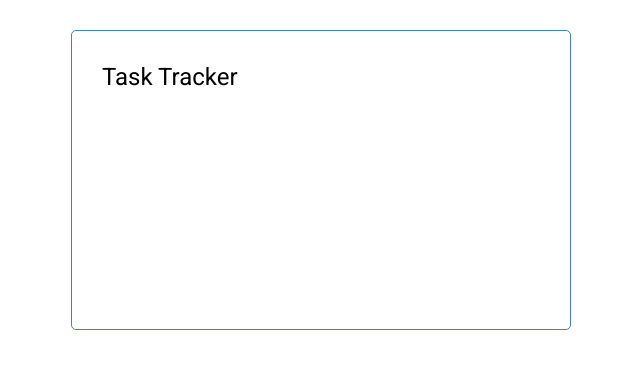
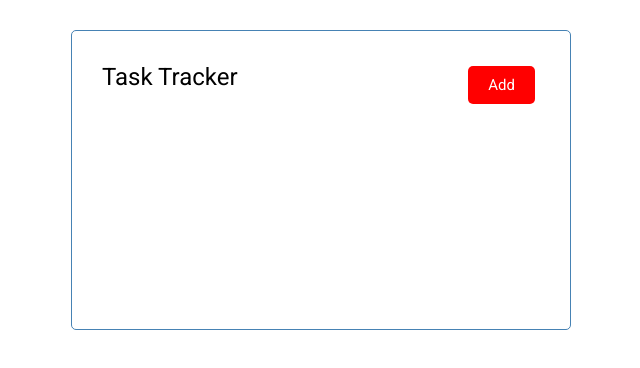
Before and after one commit to danny12344/angular-crash, an Angular app: page / in a window 1280 px wide. Shown: the top 368 px of the page, without its empty margins (319-959 px from the left). Built offline with nearby package versions, Linux system fonts and the light colour scheme.

Commit message:
adding mock-tasks.ts array

```diff
--- /dev/null
+++ b/src/app/Task.ts
@@ -0,0 +1,6 @@
+export interface Task {
+  id?: number;
+  text: string;
+  day: string;
+  reminder: boolean;
+}
--- a/src/app/components/button/button.component.html
+++ b/src/app/components/button/button.component.html
@@ -1 +1,4 @@
-<p>button works!</p>
+<button [ngStyle]="{'background-color': color}"
+class="btn"
+(click)="onClick()">
+{{text}}</button>
--- a/src/app/components/button/button.component.ts
+++ b/src/app/components/button/button.component.ts
@@ -1,10 +1,22 @@
-import { Component } from '@angular/core';
+import { Component, EventEmitter, Input, OnInit, Output} from '@angular/core';
 
 @Component({
   selector: 'app-button',
   templateUrl: './button.component.html',
   styleUrls: ['./button.component.css']
 })
-export class ButtonComponent {
+export class ButtonComponent implements OnInit{
+
+  @Input() text?: string;
+  @Input() color?: string;
+  @Output() btnClick = new EventEmitter();
+
+  constructor() {}
+
+  ngOnInit(): void {}
+
+  onClick(){
+    this.btnClick.emit();
+  }
 
 }
--- a/src/app/components/header/header.component.html
+++ b/src/app/components/header/header.component.html
@@ -1,3 +1,4 @@
 <header>
   <h1>{{ title }}</h1>
+  <app-button color="red" text="Add" (btnClick)="toggleAddTask()"></app-button>
 </header>
--- a/src/app/components/header/header.component.ts
+++ b/src/app/components/header/header.component.ts
@@ -13,4 +13,8 @@ export class HeaderComponent {
 
   ngOnInit(): void {}
 
+  toggleAddTask(){
+    console.log('toggle');
+  }
+
 }
```
Also changed, not shown: src/app/mock-tasks.ts (added, +22 -0 lines).
